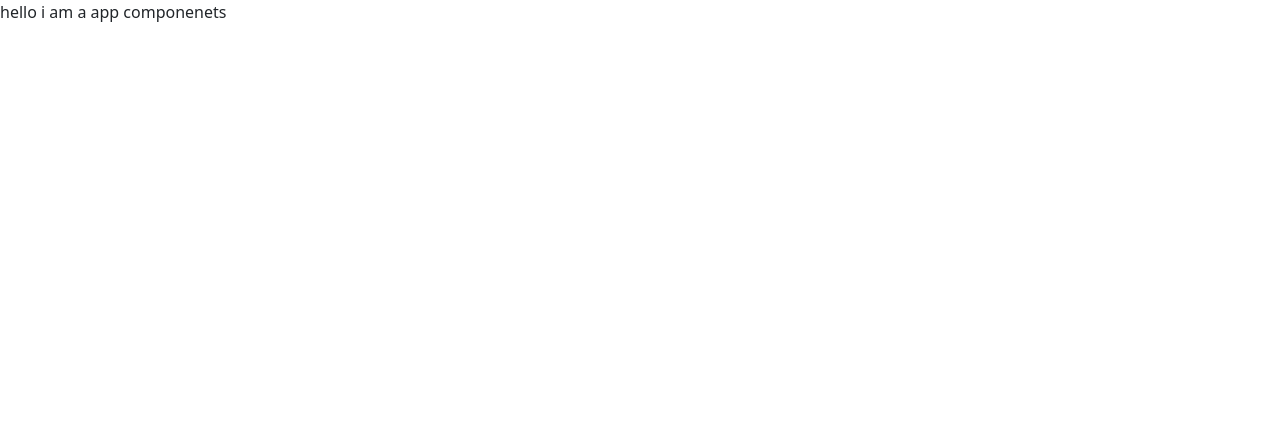
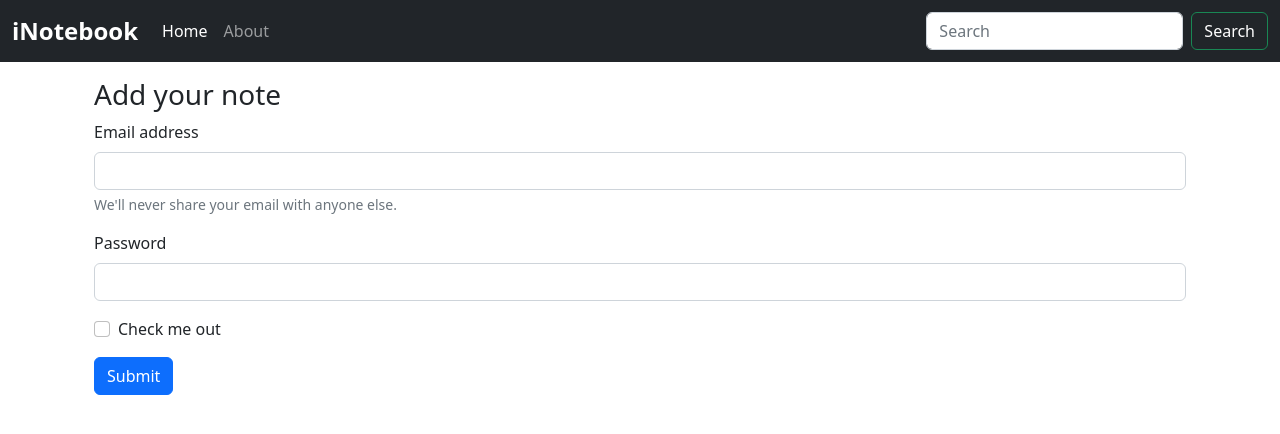
Before and after one commit to developerashish02/i-Notebook-Front-end-, a React (Create React App) app: page / in a window 1280 px wide. Shown: the top 434 px of the page. Built offline with nearby package versions, Linux system fonts and the light colour scheme; the HTML template or start-up script is replaced by a standard one.

Commit message:
created navbar created routes for navbar and home components created context hooks for notes

```diff
--- a/package.json
+++ b/package.json
@@ -8,6 +8,7 @@
     "@testing-library/user-event": "^13.5.0",
     "react": "^18.1.0",
     "react-dom": "^18.1.0",
+    "react-router-dom": "^6.3.0",
     "react-scripts": "5.0.1",
     "web-vitals": "^2.1.4"
   },
--- a/src/App.js
+++ b/src/App.js
@@ -1,12 +1,24 @@
-
-import './App.css';
+import "./App.css";
+import { BrowserRouter, Routes, Route } from "react-router-dom";
+import Navbar from "./components/Navbar";
+import Home from "./components/Home";
+import NoteState from "./context/NoteState";
 
 function App() {
-  return (
-    <div className="App">
-      hello i am a app componenets
-    </div>
-  );
+	return (
+		<div className="App">
+			<BrowserRouter>
+				<NoteState>
+					<Navbar />
+					<div className="container">
+						<Routes>
+							<Route exact path="/" element={<Home />} />
+						</Routes>
+					</div>
+				</NoteState>
+			</BrowserRouter>
+		</div>
+	);
 }
 
 export default App;
--- /dev/null
+++ b/src/components/Home.js
@@ -0,0 +1,50 @@
+import React from "react";
+
+function Home() {
+	return (
+		<div className="container my-3">
+			<h3>Add your note</h3>
+			<form>
+				<div className="mb-3">
+					<label for="exampleInputEmail1" className="form-label">
+						Email address
+					</label>
+					<input
+						type="email"
+						className="form-control"
+						id="exampleInputEmail1"
+						aria-describedby="emailHelp"
+					/>
+					<div id="emailHelp" className="form-text">
+						We'll never share your email with anyone else.
+					</div>
+				</div>
+				<div className="mb-3">
+					<label for="exampleInputPassword1" className="form-label">
+						Password
+					</label>
+					<input
+						type="password"
+						className="form-control"
+						id="exampleInputPassword1"
+					/>
+				</div>
+				<div className="mb-3 form-check">
+					<input
+						type="checkbox"
+						className="form-check-input"
+						id="exampleCheck1"
+					/>
+					<label className="form-check-label" for="exampleCheck1">
+						Check me out
+					</label>
+				</div>
+				<button type="submit" className="btn btn-primary">
+					Submit
+				</button>
+			</form>
+		</div>
+	);
+}
+
+export default Home;
--- /dev/null
+++ b/src/components/Navbar.js
@@ -0,0 +1,69 @@
+import React, { useEffect } from "react";
+import { Link, useLocation } from "react-router-dom";
+
+function Navbar() {
+	const location = useLocation();
+	useEffect(() => {}, []);
+	return (
+		<nav className="navbar navbar-expand-lg navbar-dark bg-dark">
+			<div className="container-fluid">
+				<Link className="navbar-brand fw-bold fs-4" to="/">
+					iNotebook
+				</Link>
+				<button
+					className="navbar-toggler"
+					type="button"
+					data-bs-toggle="collapse"
+					data-bs-target="#navbarSupportedContent"
+					aria-controls="navbarSupportedContent"
+					aria-expanded="false"
+					aria-label="Toggle navigation"
+				>
+					<span className="navbar-toggler-icon"></span>
+				</button>
+				<div className="collapse navbar-collapse" id="navbarSupportedContent">
+					<ul className="navbar-nav me-auto mb-2 mb-lg-0">
+						<li className="nav-item">
+							<Link
+								className={`nav-link ${
+									location.pathname === "/" ? "active" : ""
+								}`}
+								aria-current="page"
+								to="/"
+							>
+								Home
+							</Link>
+						</li>
+						<li className="nav-item">
+							<Link
+								className={`nav-link ${
+									location.pathname === "/about" ? "active" : ""
+								}`}
+								to="/about"
+							>
+								About
+							</Link>
+						</li>
+					</ul>
+					<form className="d-flex" role="search">
+						<input
+							className="form-control me-2"
+							type="search"
+							placeholder="Search"
+							aria-label="Search"
+						/>
+						<button
+							className="btn btn-outline-success"
+							type="submit"
+							style={{ color: "white" }}
+						>
+							Search
+						</button>
+					</form>
+				</div>
+			</div>
+		</nav>
+	);
+}
+
+export default Navbar;
--- /dev/null
+++ b/src/context/NoteContext.js
@@ -0,0 +1,5 @@
+import { createContext } from "react";
+
+const NoteContext = createContext();
+
+export default NoteContext;
--- /dev/null
+++ b/src/context/NoteState.js
@@ -0,0 +1,7 @@
+import React from "react";
+import NoteCotext from "./NoteContext";
+function NoteState(props) {
+    return <NoteCotext.Provider value={{}}>{props.children}</NoteCotext.Provider>;
+}
+
+export default NoteState;
```
Also changed, not shown: 2 other files (tests, documents, lock files or other folders).
